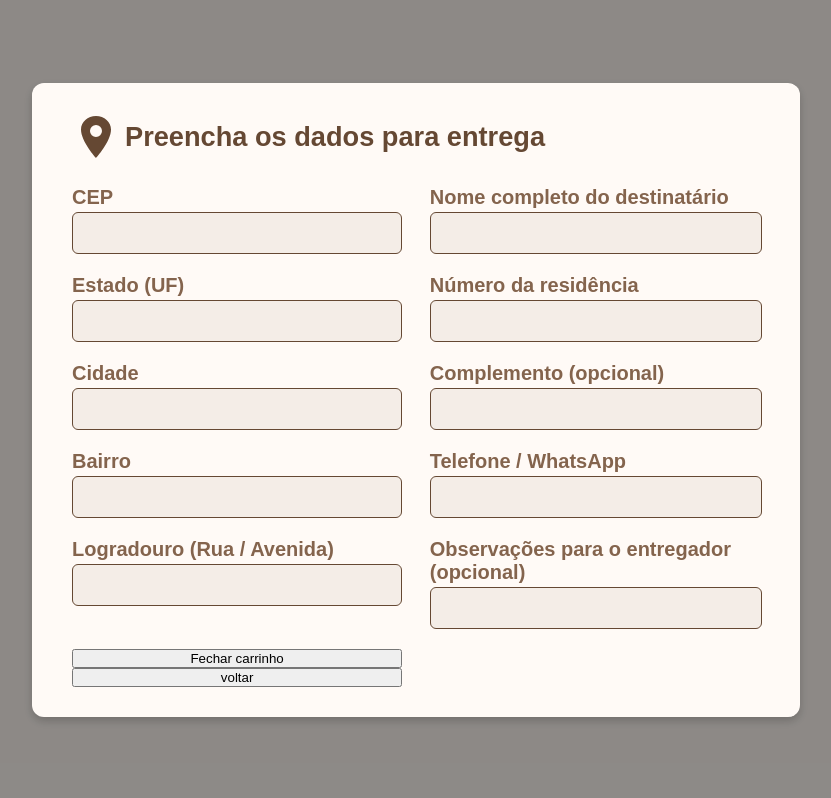
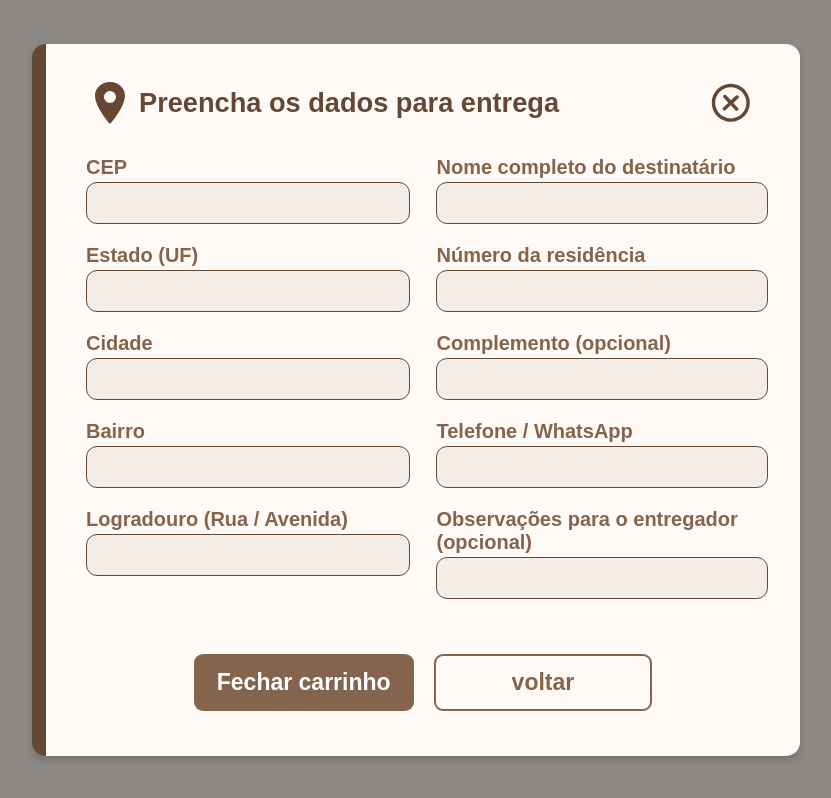
Before and after one commit to projeto-petmate/petmate, a React (Vite) app in the folder PetMate/: page /testDadosEntrega in a window 1280 px wide. Shown: the whole page, without its empty margins (224-1055 px from the left). Built offline with nearby package versions, Linux system fonts and the light colour scheme; no server answers; a web font is replaced by a local one.

Commit message:
Finalização do modal de dados para entrega

```diff
--- a/PetMate/src/components/ModalDadosEntrega.css
+++ b/PetMate/src/components/ModalDadosEntrega.css
@@ -15,13 +15,14 @@
 /* Container principal do modal */
 .container-entrega {
   background-color: #fffaf6;
-  border-radius: 12px;
+  border-radius: 14px;
   padding: 30px 40px;
   width: 60vw;
   box-shadow: 0 4px 10px rgba(0, 0, 0, 0.2);
   position: relative;
   font-family: 'Poppins', sans-serif;
   color: #5c3b1e;
+  border-left: 14px solid #654833;
 }
 
 /* Cabeçalho */
@@ -46,6 +47,22 @@
   color: #654833;
 }
 
+/*Botão de fechar */
+.entrega-close {
+    color: #654833;
+    border: none;
+    border-radius: 50%;
+    padding: 8px;
+    cursor: pointer;
+    transition: 0.3s;
+    font-size: 3.6rem;
+}
+
+.entrega-close:hover {
+    color: #6b4f3a;
+    transform: scale(1.05);
+}
+
 /* Formulário */
 .form-entrega {
   display: flex;
@@ -65,7 +82,7 @@
 .input-entrega {
   background-color: #f4ede7;
   border: 1px solid #654833;
-  border-radius: 6px;
+  border-radius: 11px;
   padding: 6px 10px;
   margin-bottom: 20px;
   font-size: 24px;
@@ -86,3 +103,43 @@ label {
 }
 
 /* Botões */
+.botoes-entrega {
+  display: flex;
+  justify-content: center;
+  gap: 20px; /* Espaçamento entre os botões */
+  margin-top: 35px;
+  margin-bottom: 15px;
+}
+
+.button-confirm,
+.button-back {
+  font-size: 23px;
+  font-weight: bold;
+  border-radius: 9px;
+  padding: 13px 23px;
+  cursor: pointer;
+  transition: all 0.3s ease;
+}
+
+/* Botão principal (marrom sólido) */
+.button-confirm {
+  background-color: #84644D;
+  color: #fff;
+  border: none;
+}
+
+.button-confirm:hover {
+  background-color: #6f523f;
+}
+
+/* Botão secundário (borda marrom) */
+.button-back {
+  background-color: transparent;
+  color: #84644D;
+  border: 2px solid #84644D;
+  padding: 13px 76px;
+}
+
+.button-back:hover {
+  background-color: #f5f1ee;
+}
--- a/PetMate/src/components/ModalDadosEntrega.jsx
+++ b/PetMate/src/components/ModalDadosEntrega.jsx
@@ -1,5 +1,6 @@
 import './ModalDadosEntrega.css';
 import { IoLocationSharp } from "react-icons/io5";
+import { CgCloseO } from 'react-icons/cg';
 
 function ModalDadosEntrega() {
   return (
@@ -10,6 +11,7 @@ function ModalDadosEntrega() {
         <div className="header-entrega">
           <IoLocationSharp className='icon-location'/>
           <h2 className="title-entrega">Preencha os dados para entrega</h2>
+          <CgCloseO className="entrega-close" />
         </div>
 
         {/* Formulário de Entrega */}
@@ -51,7 +53,9 @@ function ModalDadosEntrega() {
             <input type="text" id="observacoes" name="observacoes" className="input-entrega" />
           </div>
 
-          {/* Botões */}
+        </form>
+
+        {/* Botões */}
           <div className="botoes-entrega">
             <button type="submit" className="button-confirm">
               Fechar carrinho
@@ -61,7 +65,7 @@ function ModalDadosEntrega() {
             </button>
           </div>
 
-        </form>
+
       </div>
     </div>
   )
```
